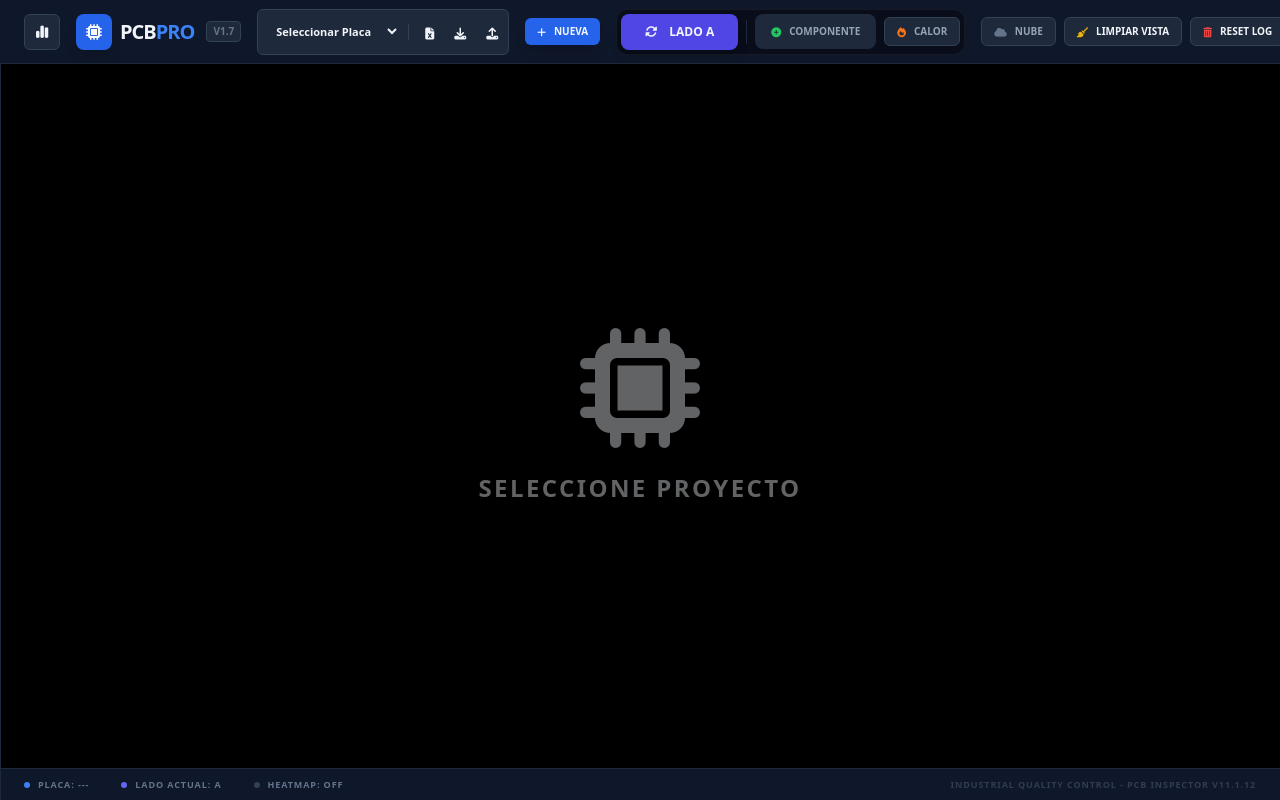
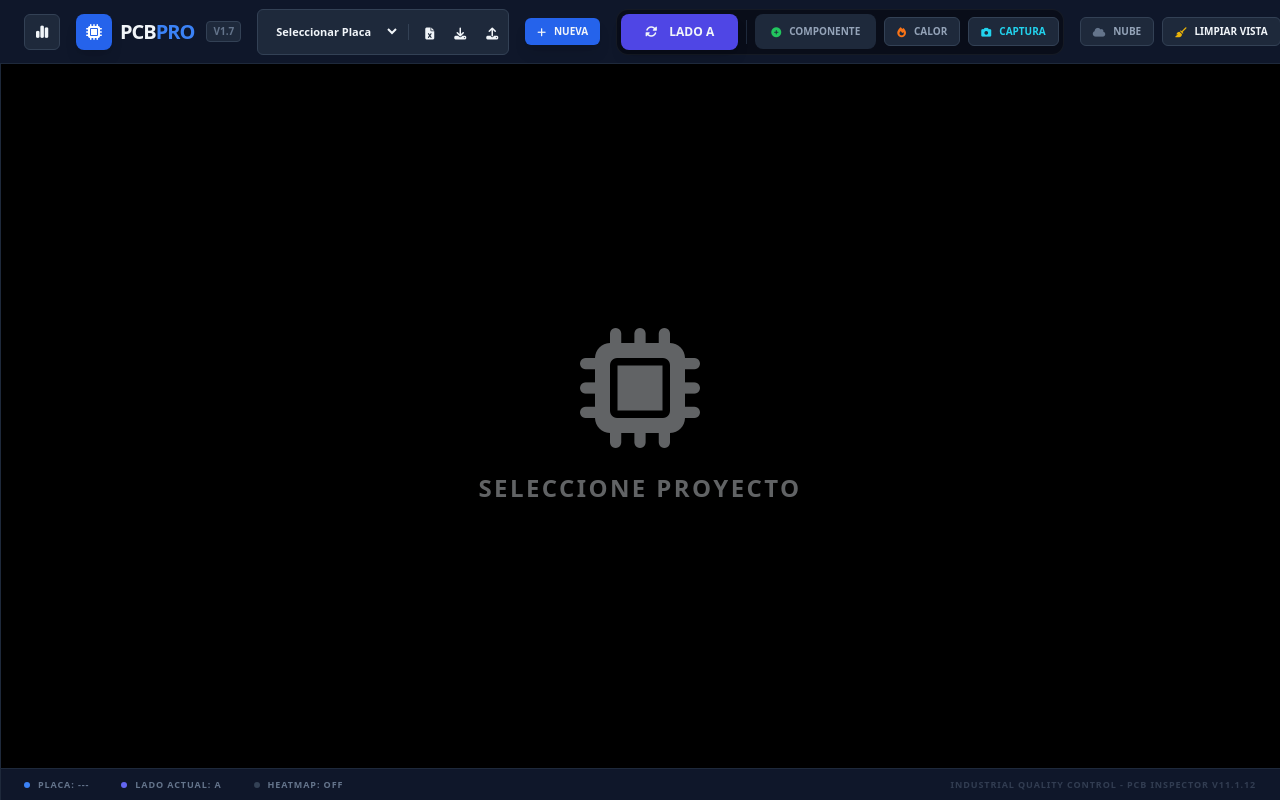
Before and after one commit to GuillermoCanete/DefectRecorder, a React (Vite) app: page / in a window 1280 px wide. Built offline with nearby package versions, Linux system fonts and the light colour scheme.

Commit message:
Enhance cloud sync and add screenshot feature
Updated the sendToCloud function to separate date and time in the payload. Added screenshot functionality with a new button to capture the current view.

```diff
--- a/App.tsx
+++ b/App.tsx
@@ -45,6 +45,7 @@ const App: React.FC = () => {
   const importFileRef = useRef<HTMLInputElement>(null);
   const lateImportRef = useRef<HTMLInputElement>(null);
   const containerRef = useRef<HTMLDivElement>(null);
+  const captureRef = useRef<HTMLDivElement>(null); // Ref specifically for screenshot
 
   const currentBoard = useMemo(() => {
     if (!activeBoardId || boards.length === 0) return null;
@@ -95,11 +96,22 @@ const App: React.FC = () => {
     setBoards(prev => prev.map(b => b.id === updatedBoard.id ? { ...updatedBoard } : b));
   }, []);
 
-  // --- CLOUD SYNC FUNCTION ---
-  const sendToCloud = (defectData: any) => {
+  // --- CLOUD SYNC FUNCTION (Updated for Split Date/Time) ---
+  const sendToCloud = (data: { boardName: string, side: string, component: string, defect: string, action: string }) => {
     if (!isSyncEnabled || !webhookUrl) return;
 
     setLastSyncStatus('idle');
+
+    const now = new Date();
+    // Generate separate date and time strings
+    const dateStr = now.toLocaleDateString('es-ES');
+    const timeStr = now.toLocaleTimeString('es-ES');
+
+    const payload = {
+        date: dateStr,
+        time: timeStr,
+        ...data
+    };
 
     // We use no-cors to support Google Apps Script Webhooks simply
     fetch(webhookUrl, {
@@ -108,7 +120,7 @@ const App: React.FC = () => {
         headers: {
             'Content-Type': 'application/json'
         },
-        body: JSON.stringify(defectData)
+        body: JSON.stringify(payload)
     }).then(() => {
         setLastSyncStatus('success');
         setTimeout(() => setLastSyncStatus('idle'), 2000);
@@ -116,6 +128,44 @@ const App: React.FC = () => {
         console.error("Cloud Sync Error", err);
         setLastSyncStatus('error');
     });
+  };
+
+  // --- SCREENSHOT FUNCTIONALITY ---
+  const handleCaptureScreenshot = async () => {
+    if (!captureRef.current || !currentBoard) return;
+
+    // Check if html2canvas is loaded globally via script tag
+    const html2canvas = (window as any).html2canvas;
+    if (!html2canvas) {
+        alert("Error: Librería de captura no cargada. Recargue la página.");
+        return;
+    }
+
+    try {
+        const wasHeatmapOn = showHeatmap;
+        // Optionally force heatmap on for capture if desired, or just capture what is seen.
+        // We will capture exactly what the user sees.
+
+        const canvas = await html2canvas(captureRef.current, {
+            useCORS: true, // Important for images
+            backgroundColor: null, // Transparent background if possible
+            scale: 2, // Higher quality
+            logging: false
+        });
+
+        const image = canvas.toDataURL("image/png");
+
+        // Trigger Download
+        const link = document.createElement("a");
+        const timestamp = new Date().toISOString().replace(/[:.]/g, '-');
+        link.href = image;
+        link.download = `PCB_HEATMAP_${currentBoard.name}_${currentSide}_${timestamp}.png`;
+        link.click();
+
+    } catch (error) {
+        console.error("Screenshot failed:", error);
+        alert("Error al crear la captura. Intente nuevamente.");
+    }
   };
 
   const toggleSide = () => {
@@ -341,7 +391,6 @@ const App: React.FC = () => {
     const comp = currentBoard.components.find(c => c.id === compId);
     if(comp) {
         sendToCloud({
-            timestamp: new Date().toISOString(),
             boardName: currentBoard.name,
             side: currentSide,
             component: comp.name,
@@ -374,7 +423,6 @@ const App: React.FC = () => {
         if (!marker || marker.count <= 0) return;
 
         sendToCloud({
-            timestamp: new Date().toISOString(),
             boardName: currentBoard.name,
             side: currentSide,
             component: marker.type,
@@ -397,7 +445,6 @@ const App: React.FC = () => {
         if (!comp || comp.counts[key] <= 0) return;
 
         sendToCloud({
-            timestamp: new Date().toISOString(),
             boardName: currentBoard.name,
             side: currentSide,
             component: comp.name,
@@ -457,7 +504,6 @@ const App: React.FC = () => {
     };
 
     sendToCloud({
-        timestamp: new Date().toISOString(),
         boardName: currentBoard.name,
         side: currentSide,
         component: type,
@@ -477,7 +523,6 @@ const App: React.FC = () => {
     const marker = currentBoard.genericMarkers.find(m => m.id === id);
     if(marker) {
         sendToCloud({
-            timestamp: new Date().toISOString(),
             boardName: currentBoard.name,
             side: currentSide,
             component: marker.type,
@@ -701,6 +746,11 @@ const App: React.FC = () => {
             <button onClick={() => setShowHeatmap(!showHeatmap)} className={`px-3 py-1.5 rounded-md text-[10px] font-black border transition-all flex items-center gap-2 whitespace-nowrap ${showHeatmap ? 'bg-red-600 border-red-400 text-white' : 'bg-slate-800 border-slate-700 text-slate-400'}`}>
                 <i className={`fa-solid fa-fire ${showHeatmap ? 'text-white' : 'text-orange-500'}`}></i> CALOR
             </button>
+
+            {/* New Screenshot Button */}
+            <button onClick={handleCaptureScreenshot} title="Capturar Heatmap" className="px-3 py-1.5 rounded-md text-[10px] font-black border border-slate-700 bg-slate-800 text-cyan-400 hover:text-white hover:border-cyan-400 transition-all flex items-center gap-2">
+                <i className="fa-solid fa-camera"></i> CAPTURA
+            </button>
         </div>
 
         <div className="flex items-center gap-2 shrink-0">
@@ -813,8 +863,9 @@ const App: React.FC = () => {
                   <input type="file" hidden ref={lateImportRef} accept="image/*" onChange={handleLateImageUpload} />
               </div>
             ) : (
-               // Wrapper for Pan/Zoom Transformation
+               // Wrapper for Pan/Zoom Transformation. Added Ref for Screenshot here (captureRef)
               <div
+                ref={captureRef}
                 className="relative inline-block origin-center transition-transform duration-75 ease-out select-none"
                 style={{ transform: `translate(${transform.x}px, ${transform.y}px) scale(${transform.scale})` }}
                 onClick={handleImageClick}
```
